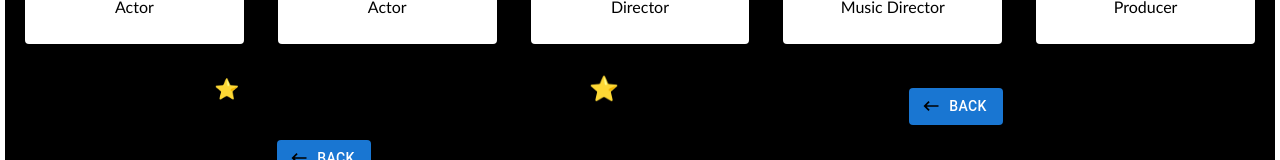
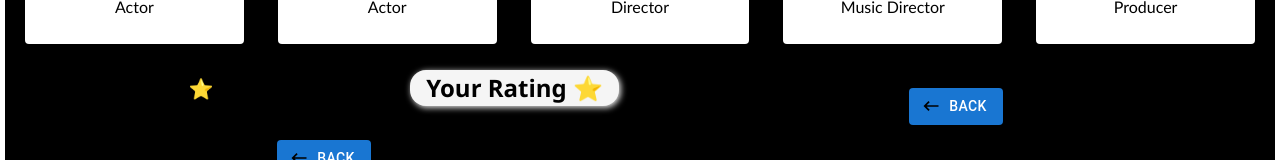
Before and after one commit to mohamedsalahudeen010/IMDB-Admin-UI, a React (Create React App) app: page /movies/1 in a window 1280 px wide. Shown: the part 1007-1167 px from the top of the page. Built offline with nearby package versions, Linux system fonts and the light colour scheme; no server answers; sample sign-in values are in the browser's storage.

Commit message:
Update MovieDetails.css

```diff
--- a/src/pages/moviesDetails/MovieDetails.css
+++ b/src/pages/moviesDetails/MovieDetails.css
@@ -11,9 +11,7 @@
   .movie-detail-page-main{
     display: flex;
   }
-  .movie-detail-page-poster{
 
-  }
   .movie-detail-page-main>:nth-child(1){
     flex: 3;
   }
@@ -28,9 +26,25 @@
     color: rgb(206, 203, 18);
     font-weight: bolder;
   }
-  .your-rating{
+   .your-rating{
     font-size:1.5rem;
     color: rgb(40, 77, 145);
+    background-color: whitesmoke;
+    cursor: pointer;
+    padding: 0 1rem;
+    border-radius: 1rem;
+    box-shadow: 0.1rem 0.1rem 0.4rem whitesmoke;
+    font-family: 'Segoe UI', Tahoma, Geneva, Verdana, sans-serif;
+    font-weight: bolder;
+  }
+  .your-rating:hover{
+    font-size:1.52rem;
+    color: whitesmoke;
+    background-color: rgb(90, 92, 95);
+    cursor: pointer;
+    padding: 0 1rem;
+    border-radius: 1rem;
+    box-shadow: 0.1rem 0.1rem 0.6rem whitesmoke;
   }
   .rating-paper{
     position: absolute;
```
